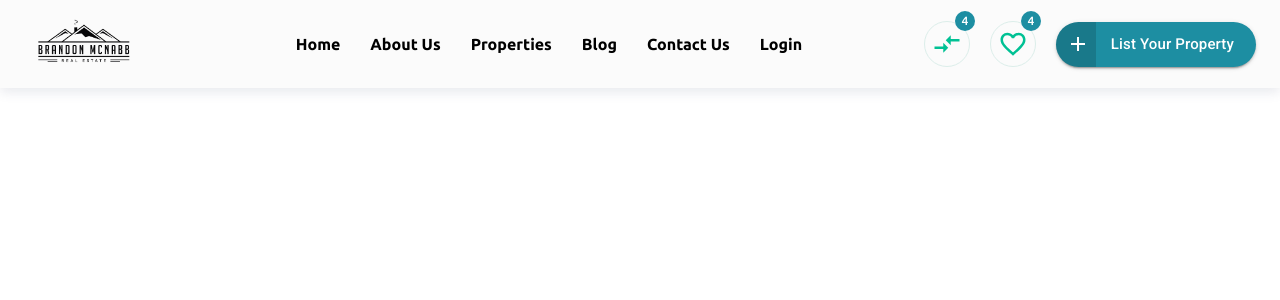
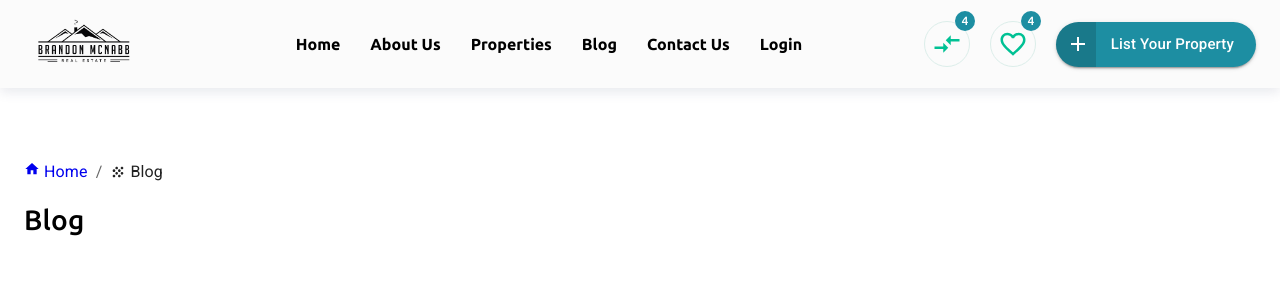
Before and after one commit to Babusona27/real-estate, a React (Create React App) app in the folder frontend/: page /Blog in a window 1280 px wide. Shown: the top 300 px of the page. Built offline with nearby package versions, Linux system fonts and the light colour scheme; what reduxjs-toolkit-persist would draw is missing.

Commit message:
suraj blog page start

```diff
--- a/frontend/src/pages/Blog.js
+++ b/frontend/src/pages/Blog.js
@@ -1,5 +1,6 @@
 import {
   Box,
+  Breadcrumbs,
   Button,
   Container,
   Divider,
@@ -18,6 +19,9 @@ import React, { useState } from "react";
 import Header from "../components/Header";
 import Footer from "../components/Footer";
 import theme from "../Theme";
+import HomeIcon from "@mui/icons-material/Home";
+import GrainIcon from "@mui/icons-material/Grain";
+import { Link } from "react-router-dom";
 
 const Blog = () => {
   return (
@@ -25,10 +29,79 @@ const Blog = () => {
       <Box>
         <Header />
       </Box>
-            <Box>
-                <Typography>Blog Page</Typography>
+      {/* banner section  */}
+      <Box
+        sx={{
+          padding: {
+            xs: "70px 0px 50px",
+            sm: "160px 0px 50px",
+            md: "160px 0px 50px",
+            lg: "160px 0px 50px",
+          },
+        }}
+      >
+        <Container
+          maxWidth="xl"
+          sx={{
+            height: "100%",
+            padding: {
+              xs: "0px 10px",
+              sm: "0px 10px",
+              md: "0px 10px",
+              lg: "0px 24px",
+            },
+          }}
+        >
+          <Breadcrumbs aria-label="breadcrumb">
+            <Link
+              to="/"
+              underline="hover"
+              sx={{ display: "flex", alignItems: "center" }}
+              color="inherit"
+            >
+              <HomeIcon sx={{ mr: 0.5 }} fontSize="inherit" />
+              Home
+            </Link>
+            <Typography
+              sx={{ display: "flex", alignItems: "center" }}
+              color="text.primary"
+            >
+              <GrainIcon sx={{ mr: 0.5 }} fontSize="inherit" />
+              Blog
+            </Typography>
+          </Breadcrumbs>
+          <Typography
+              variant="h4"
+              component={"h2"}
+              sx={{
+                fontSize: "28px",
+                fontWeight: "500",
+                lineHeight: "32px",
+                margin: "20px 0px",
+              }}
+            >
+             Blog
+            </Typography>
+        </Container>
       </Box>
+      {/* blog area  */}
+
+      <Container
+          maxWidth="xl"
+          sx={{
+            height: "100%",
+            padding: {
+              xs: "0px 10px",
+              sm: "0px 10px",
+              md: "0px 10px",
+              lg: "0px 24px",
+            },
+          }}
+        >
+        <Box >
+            </Box>
+        </Container>
     </>
-    )
-}
-export default Blog
+  );
+};
+export default Blog;
--- a/frontend/src/pages/Home.js
+++ b/frontend/src/pages/Home.js
@@ -93,6 +93,7 @@ const Home = () => {
       <Box>
         <Header />
       </Box>
+      {/* banner section  */}
       <Box
         component={"div"}
         className="banner_sec"
```
Lines whose indentation alone changed are shown as unchanged.
